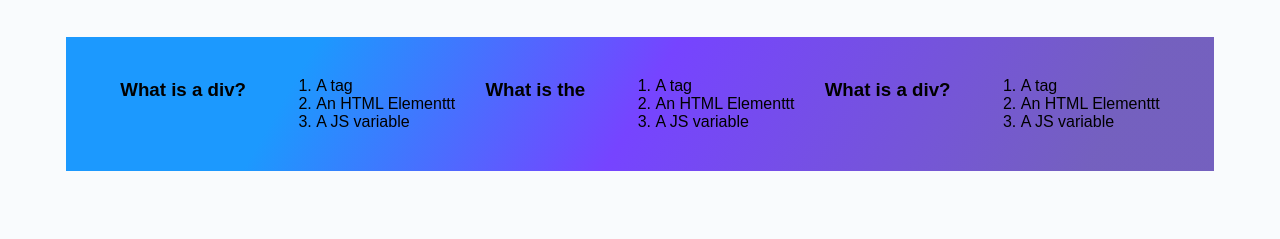
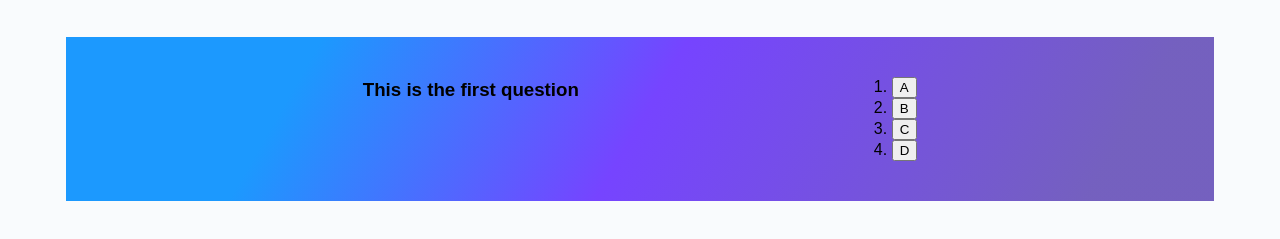
Before and after one commit to ctmbr/CodeQuiz, a plain HTML site: page index.html in a window 1280 px wide. Both pictures are taken after a click on the button "Start". Shown: the part 159-398 px from the top of the page. Drawn offline with Linux system fonts and the light colour scheme.

Commit message:
Adding Question Functionality

```diff
--- a/index.html
+++ b/index.html
@@ -16,7 +16,7 @@
     </header>
 
     <div class="question hidden" id="question-list">
-      <h3>What is a div?</h3>
+      <!-- <h3>What is a div?</h3>
       <ol>
         <li>A tag</li>
         <li>An HTML Elementtt</li>
@@ -33,7 +33,7 @@
         <li>A tag</li>
         <li>An HTML Elementtt</li>
         <li>A JS variable</li>
-      </ol>
+      </ol> -->
     </div>
     <script src="script.js"></script>
   </body>
--- a/script.js
+++ b/script.js
@@ -5,23 +5,81 @@ var questionEl = document.querySelector("#question-list")
 var scoreEl = document.querySelector("#score")
 var timer
 var secondsRemaining = 10
-function startGame() {
+var currentQuestion = 0
+var questions = [
+    {
+        questionText: 'This is the first question',
+        choices: ['A', 'B', 'C', "D"],
+        correctAnswer: 'B'
+    },
+    {
+        questionText: 'This is the second question',
+        choices: ['A', 'B', 'C', "D"],
+        correctAnswer: 'D'
+    },
+    {
+        questionText: 'This is the third question',
+        choices: ['A', 'B', 'C', "D"],
+        correctAnswer: 'A'
+    },
+    {
+        questionText: 'This is the fourth question',
+        choices: ['A', 'B', 'C', "D"],
+        correctAnswer: 'C'
+    },
+
+]
+
+function startGame(e) {
+    console.log(e.target)
     startButton.classList.add("hidden")
     timerEl.innerText = secondsRemaining;
     timerEl.classList.remove("hidden")
     questionEl.classList.remove("hidden")
-    console.log("Hello World")
     scoreEl.innerText = "Score"
     timer = setInterval(function () {
         secondsRemaining--;
         timerEl.innerText = secondsRemaining;
         if (secondsRemaining <= 0) { endGame() }
     }, 1000)
+    questionDisplay()
+}
 
+function questionDisplay() {
+    questionEl.innerHTML = ''
+    var questionText = document.createElement("h3")
+    questionText.innerText = questions[currentQuestion].questionText
+    questionEl.append(questionText)
+
+    var orderedList = document.createElement("ol")
+
+    questions[currentQuestion].choices.forEach(function (choice) {
+        var choiceLi = document.createElement("li")
+        // choiceLi.innerText = choice
+        choiceLi.innerHTML = `<button onclick="selectAnswer(this)">${choice}</button>`
+        orderedList.append(choiceLi)
+    })
+
+    questionEl.append(orderedList)
+}
+
+function selectAnswer(button) {
+    console.log(button.innerText)
+
+    if (button.innerText === questions[currentQuestion].correctAnswer) {
+        console.log('correct')
+    } else (console.log('incorrect'))
+
+    currentQuestion++
+
+    if (currentQuestion >= questions.length) {
+        endGame()
+    } else questionDisplay()
 }
 
 function endGame() {
     clearInterval(timer);
     timerEl.classList.add("game-over")
     timerEl.innerText = "GAME OVER!!"
+    questionEl.classList.add("hidden")
 }
```
